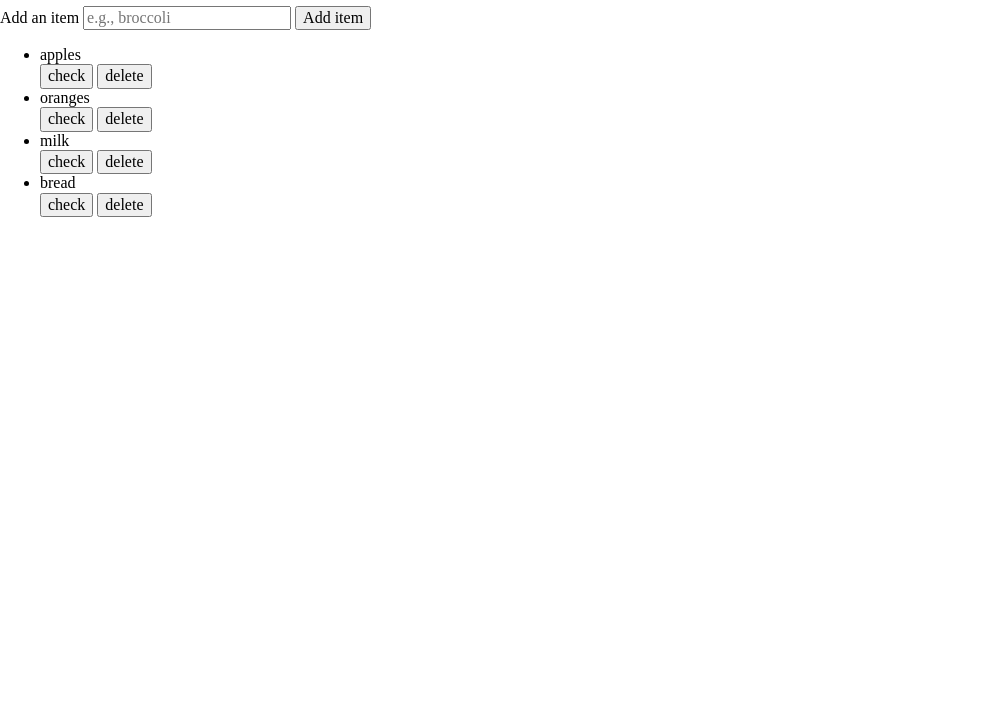
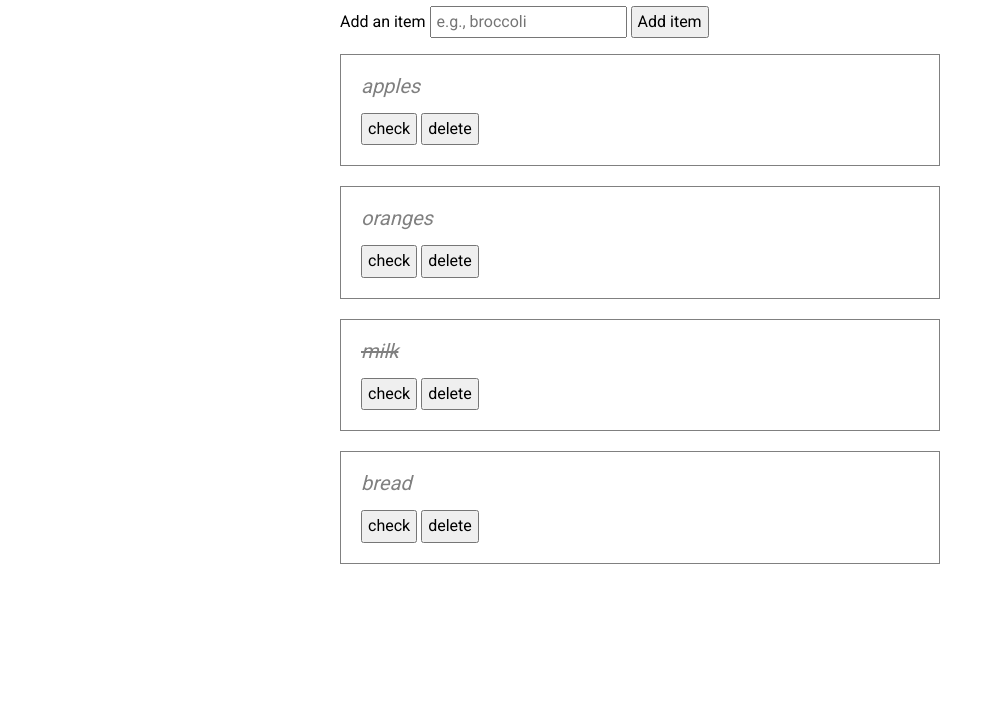
Before and after one commit to thinkful-ei22/w1d4-jonathan-dan, a plain HTML site: page shoppingList/index.html in a window 1280 px wide. Shown: the part 74-800 px from the top of the page, without its empty margins (0-1003 px from the left). Drawn offline with nearby package versions, Linux system fonts and the light colour scheme.

Commit message:
Working shopping app

```diff
--- a/shoppingList/index.html
+++ b/shoppingList/index.html
@@ -6,7 +6,7 @@
   <link rel="stylesheet" href="https://cdnjs.cloudflare.com/ajax/libs/normalize/4.2.0/normalize.min.css">
   <link href="https://fonts.googleapis.com/css?family=Roboto" rel="stylesheet">
 
-  <link rel="stylesheet" href="main.css">
+  <link rel="stylesheet" href="./main.css">
 </head>
 <body>
 
--- a/shoppingList/index.js
+++ b/shoppingList/index.js
@@ -13,7 +13,7 @@ Hint: you may find it helpful to read up on and use the following jQuery methods
 */
 
 
-$(function () {
+(function () {
 
   //Add item to shopping list
   (function addItem() {
@@ -33,9 +33,10 @@ $(function () {
     });
   })();
 
-  (function toggleItem() {
+  (function () {
     $(".shopping-list").on('click', '.shopping-item-toggle', function (e) {
       $(this).closest('li').find('.shopping-item').toggleClass('shopping-item__checked');
+      console.log('clicked!');
     });
   })();
 
@@ -45,4 +46,4 @@ $(function () {
       $(this).closest('li').remove();
     });
   })();
-});
+})();
--- a/shoppingList/main.css
+++ b/shoppingList/main.css
@@ -1,34 +1,47 @@
-'use strict'
-
 * {
   box-sizing: border-box;
 }
 
-  main {
-    min-width: 250px;
-    padding: 30px;
+body {
+  font-family: 'Roboto', sans-serif;
 }
 
-  .hero {
-    height: 200px;
-    margin-bottom: 20px;
+button, input[type="text"] {
+  padding: 5px;
 }
 
-  .hero img {
-    height: 100%
+button:hover {
+  cursor: pointer;
 }
 
-
-  .thumbnail {
-    display: inline-block;
-    cursor: pointer;
-    height: 60px;
+#shopping-list-item {
+  width: 250px;
 }
 
-  a.thumbnail:hover {
-    box-shadow: 5px 5px 5px gray;
+.container {
+  max-width: 600px;
+  margin: 0 auto;
 }
 
-  .thumbnail img {
-    max-height: 100%;
+.shopping-list {
+  list-style: none;
+  padding-left: 0;
 }
+
+.shopping-list > li {
+  margin-bottom: 20px;
+  border: 1px solid grey;
+  padding: 20px;
+}
+
+.shopping-item {
+  display: block;
+  color: grey;
+  font-style: italic;
+  font-size: 20px;
+  margin-bottom: 15px;
+}
+
+.shopping-item__checked {
+  text-decoration: line-through;
+}
```
Lines whose indentation alone changed are shown as unchanged.
